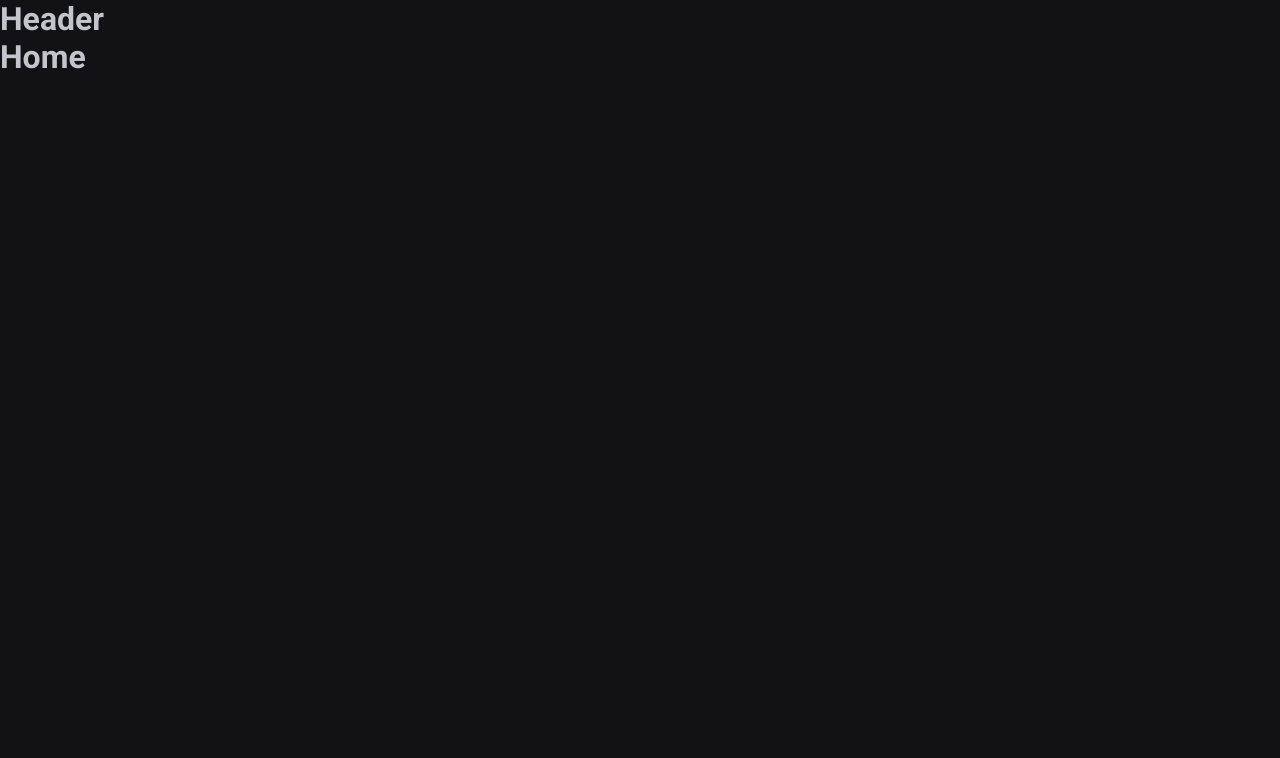
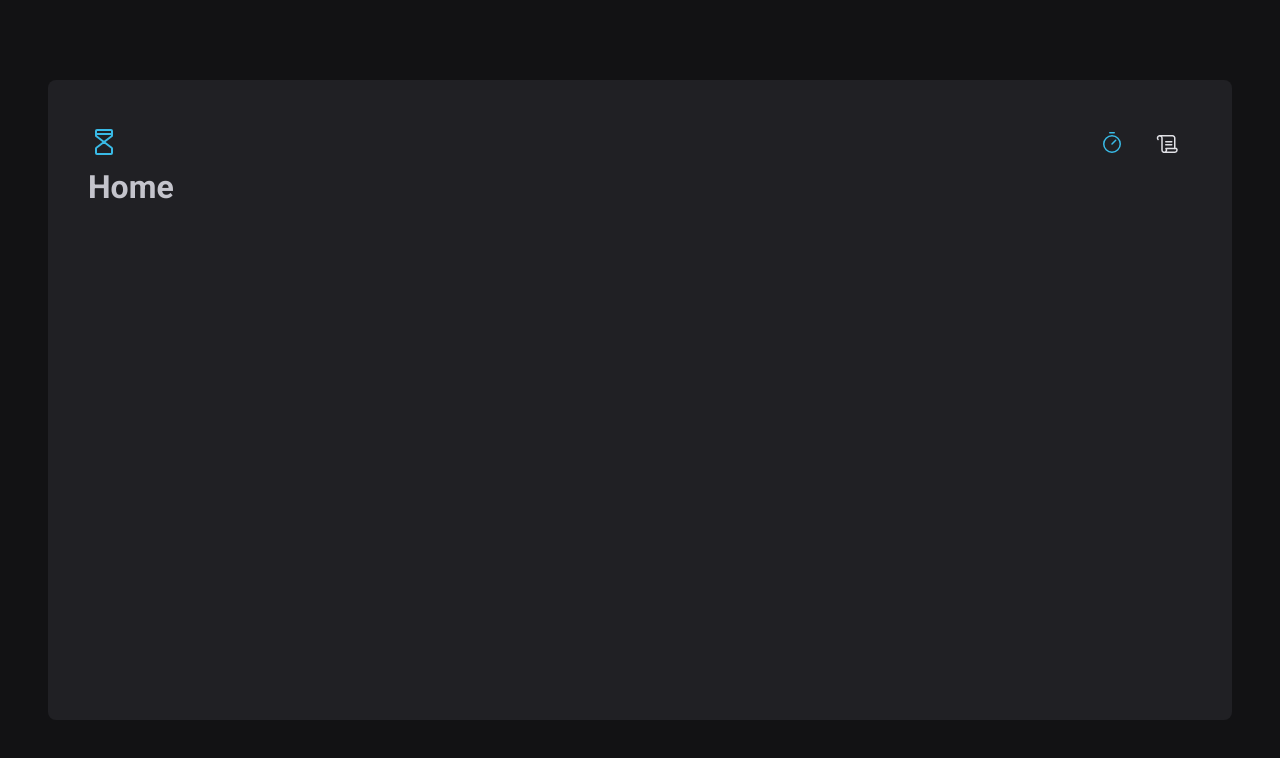
Before and after one commit to GilbertoASJ/Timer, a React (Vite) app: page / in a window 1280 px wide. Shown: the top 758 px of the page. Built offline with nearby package versions, Linux system fonts and the light colour scheme.

Commit message:
Feature: :sparkles: header & layout

```diff
--- a/package.json
+++ b/package.json
@@ -10,6 +10,7 @@
     "lint": "eslint src --ext .ts,.tsx"
   },
   "dependencies": {
+    "phosphor-react": "^1.4.1",
     "react": "^18.2.0",
     "react-dom": "^18.2.0",
     "react-router-dom": "^6.9.0",
--- a/src/Router.tsx
+++ b/src/Router.tsx
@@ -1,7 +1,7 @@
 import { Routes, Route } from 'react-router-dom'
 import { History } from './pages/History'
 import { Home } from './pages/Home'
-import { DefaultLayout } from './layouts/DefaultLayout'
+import { DefaultLayout } from './layouts/DefaultLayout/DefaultLayout'
 
 export function Router() {
     return (
--- a/src/components/Header/Header.tsx
+++ b/src/components/Header/Header.tsx
@@ -1,7 +1,21 @@
+import { NavLink } from "react-router-dom";
+import { HeaderContainer } from "./styles";
+import { HourglassHigh, Timer, Scroll } from 'phosphor-react';
+
 export function Header() {
     return (
-        <>
-            <h1>Header</h1>
-        </>
+        <HeaderContainer>
+            <span>
+                <HourglassHigh size={32} />
+            </span>
+            <nav>
+                <NavLink to="/" title="Timer">
+                    <Timer size={24} />
+                </NavLink>
+                <NavLink to="/historico" title="Histórico">
+                    <Scroll size={24} />
+                </NavLink>
+            </nav>
+        </HeaderContainer>
     )
 }
--- /dev/null
+++ b/src/components/Header/styles.ts
@@ -0,0 +1,39 @@
+import styled from "styled-components";
+
+export const HeaderContainer = styled.header`
+
+    display: flex;
+    align-items: center;
+    justify-content: space-between;
+
+    span {
+        color: ${props => props.theme['blue-500']};
+    }
+
+    nav {
+        display: flex;
+        gap: 0.5rem;
+
+        a {
+            width: 3rem;
+            height: 3rem;
+
+            display: flex;
+            justify-content: center;
+            align-items: center;
+
+            color: ${props => props.theme['gray-100']};
+
+            border-top: 3px solid transparent;
+            border-bottom: 3px solid transparent;
+
+            &:hover {
+                border-bottom: 3px solid ${props => props.theme['blue-500']};
+            }
+
+            &.active {
+                color: ${props => props.theme['blue-500']};
+            }
+        }
+    }
+`
--- a/src/layouts/DefaultLayout.tsx
+++ /dev/null
@@ -1,11 +0,0 @@
-import { Outlet } from 'react-router-dom'
-import { Header } from '../components/Header/Header'
-
-export function DefaultLayout() {
-    return (
-        <>
-            <Header />
-            <Outlet />
-        </>
-    )
-}
--- /dev/null
+++ b/src/layouts/DefaultLayout/DefaultLayout.tsx
@@ -0,0 +1,12 @@
+import { Outlet } from 'react-router-dom'
+import { Header } from '../../components/Header/Header'
+import { LayoutContainer } from './styles';
+
+export function DefaultLayout() {
+    return (
+        <LayoutContainer>
+            <Header />
+            <Outlet />
+        </LayoutContainer>
+    )
+}
--- /dev/null
+++ b/src/layouts/DefaultLayout/styles.ts
@@ -0,0 +1,15 @@
+import styled from "styled-components";
+
+export const LayoutContainer = styled.div`
+
+    max-width: 74rem;
+    height: calc(100vh - 10rem);
+    margin: 5rem auto;
+    padding: 2.5rem;
+
+    background-color: ${props => props.theme['gray-800']};
+    border-radius: 8px;
+
+    display: flex;
+    flex-direction: column;
+`;
```
Also changed, not shown: 1 other file (tests, documents, lock files or other folders).
